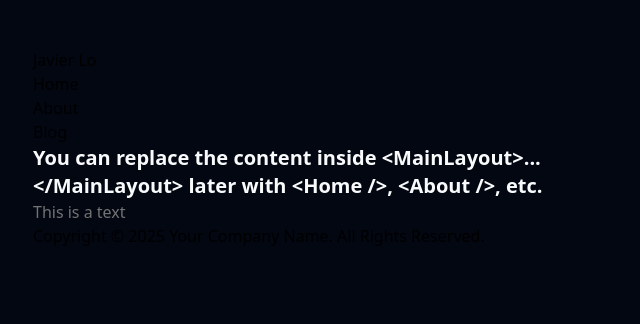
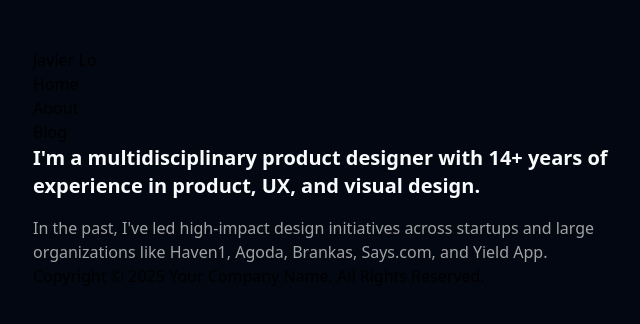
Before and after one commit to javierlocp/Personal-site, a React (Vite) app: page / in a window 1280 px wide. Shown: the top 324 px of the page, without its empty margins (307-947 px from the left). Built offline with nearby package versions, Linux system fonts and the light colour scheme.

Commit message:
modify index and app.jsx

```diff
--- a/index.html
+++ b/index.html
@@ -4,9 +4,9 @@
     <meta charset="UTF-8" />
     <link rel="icon" type="image/svg+xml" href="/vite.svg" />
     <meta name="viewport" content="width=device-width, initial-scale=1.0" />
-    <title>Javier Lo | Personal</title>
+    <title>Javier Lo</title>
   </head>
-  <body>
+  <body className="font-sans">
     <div id="root"></div>
     <script type="module" src="/src/main.jsx"></script>
   </body>
--- a/src/App.jsx
+++ b/src/App.jsx
@@ -3,8 +3,9 @@ import MainLayout from "./layouts/MainLayout";
 function App() {
   return (
     <MainLayout>
-      <h1>You can replace the content inside {"<MainLayout>...</MainLayout>"} later with {"<Home />"}, {"<About />"}, etc.</h1>
-      <p className="text-neutral-500">This is a text</p>
+      {/* Page Component Can be Rendered here */}
+      <h1 className="mb-4">I'm a multidisciplinary product designer with 14+ years of experience in product, UX, and visual design.</h1>
+      <p className="text-neutral-400">In the past, I've led high-impact design initiatives across startups and large organizations like Haven1, Agoda, Brankas, Says.com, and Yield App.</p>
     </MainLayout>
   )
 }
```
